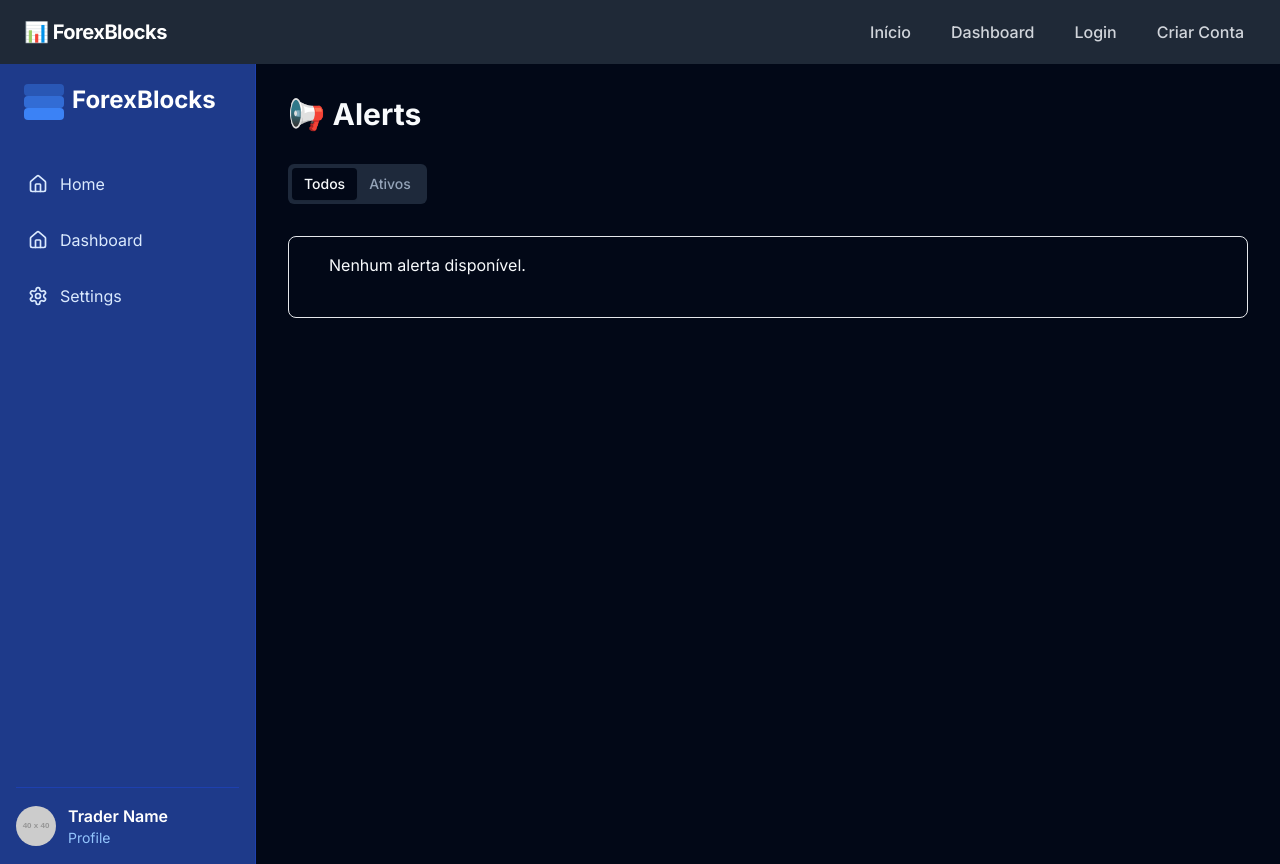
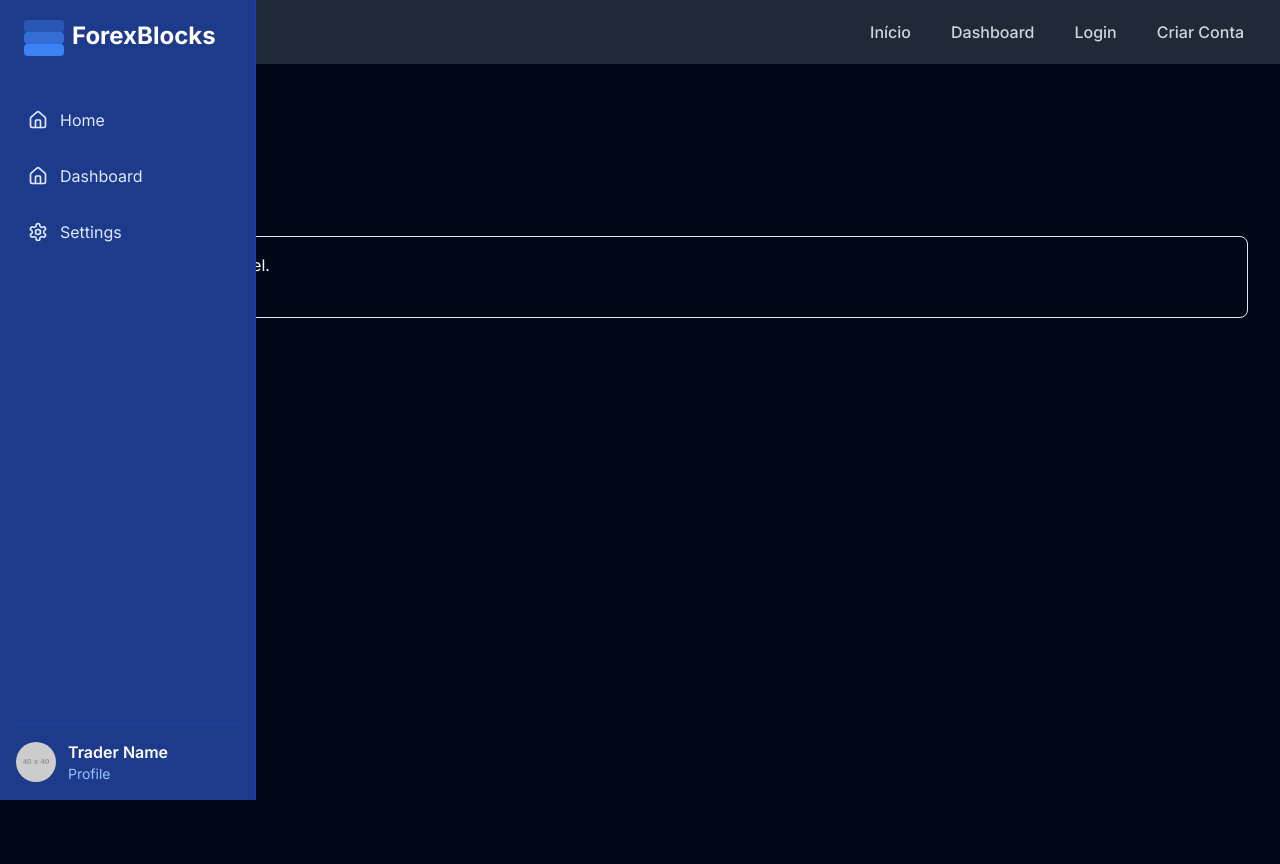
Before and after one commit to TulioBuarque/meusite-nextjs, a Next.js app: page /alerts in a window 1280 px wide. Built offline with nearby package versions, Linux system fonts and the light colour scheme.

Commit message:
Update Sidebar.tsx

```diff
--- a/src/components/ui/Sidebar.tsx
+++ b/src/components/ui/Sidebar.tsx
@@ -15,7 +15,7 @@ const Sidebar = () => {
   ];
 
   return (
-    <aside className="w-64 bg-blue-900 text-blue-100 flex flex-col h-screen p-4 border-r border-blue-800">
+    <aside className="fixed top-0 left-0 h-screen w-64 bg-blue-900 text-blue-100 flex flex-col p-4 border-r border-blue-800 z-50">
       <div className="flex items-center mb-10 px-2">
         <div className="mr-2">
           <div className="w-10 h-10 relative">
```
